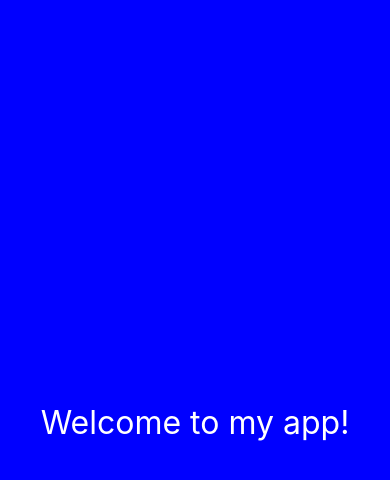
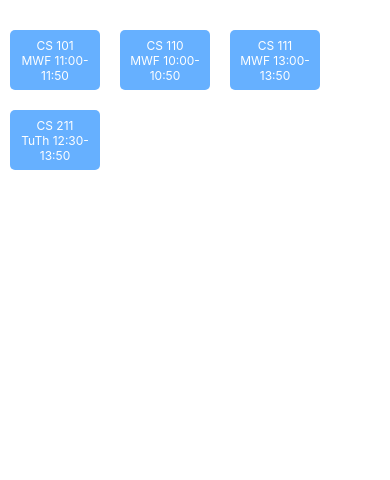
Before and after one commit to marker6275/Scheduler, a React Native app: screen / in a window 390 px wide. Shown: the top 480 px of the page. Built offline with nearby package versions, Linux system fonts and the light colour scheme.

Commit message:
still works

```diff
--- a/App.js
+++ b/App.js
@@ -1,24 +1,58 @@
-import { StatusBar } from 'expo-status-bar';
-import { StyleSheet, Text, View } from 'react-native';
+import React from 'react';
+import { SafeAreaView, StyleSheet, Text } from 'react-native';
+import CourseList from './components/Courselist';
 
-export default function App() {
+const schedule = {
+  "title": "CS Courses for 2018-2019",
+  "courses": [
+    {
+      "id": "F101",
+      "title": "Computer Science: Concepts, Philosophy, and Connections",
+      "meets": "MWF 11:00-11:50"
+    },
+    {
+      "id": "F110",
+      "title": "Intro Programming for non-majors",
+      "meets": "MWF 10:00-10:50"
+    },
+    {
+      "id": "F111",
+      "title": "Fundamentals of Computer Programming I",
+      "meets": "MWF 13:00-13:50"
+    },
+    {
+      "id": "F211",
+      "title": "Fundamentals of Computer Programming II",
+      "meets": "TuTh 12:30-13:50"
+    }
+  ]
+};
+
+const Banner = ({title}) => (
+  <Text style={styles.banner}>{title}</Text>
+);
+
+const App = () => {
   return (
-    <View style={styles.container}>
-      <Text style={styles.textStyle}>Welcome to my app!</Text>
-      <StatusBar style="auto" />
-    </View>
+    <SafeAreaView style={styles.container}>
+      <Banner tile={schedule.title} />
+      <CourseList courses={schedule.courses} />
+    </SafeAreaView>
   );
 }
 
 const styles = StyleSheet.create({
   container: {
     flex: 1,
-    backgroundColor: '#00f',
     alignItems: 'center',
     justifyContent: 'center',
+    paddingTop: 20,
   },
-  textStyle: {
-    color: '#fff',
+
+  banner: {
+    color: '#888',
     fontSize: 32,
-  }
+  },
 });
+
+export default App;
--- /dev/null
+++ b/components/Course.js
@@ -0,0 +1,36 @@
+import React from 'react';
+import { StyleSheet, Text, TouchableOpacity } from 'react-native';
+
+const getCourseNumber = course => (
+    course.id.slice(1)
+)
+
+const Course = ({ course }) => (
+    <TouchableOpacity style={styles.courseButton}>
+      <Text style={styles.courseText}>
+        {`CS ${getCourseNumber(course)}\n${course.meets}`}
+      </Text>
+    </TouchableOpacity>
+  );
+
+const styles = StyleSheet.create({
+    courseButton: {
+        flex: 1,
+        borderRadius: 5,
+        justifyContent: 'center',
+        alignItems: 'center',
+        margin: 10,
+        height: 60,
+        padding: 10,
+        minWidth: 90,
+        maxWidth: 90,
+        backgroundColor: '#66b0ff',
+    },
+    courseText: {
+        color: '#fff',
+        fontSize: 12,
+        textAlign: 'center',
+    },
+})
+
+export default Course;
--- /dev/null
+++ b/components/CourseList.js
@@ -0,0 +1,23 @@
+import React from 'react';
+import { ScrollView, StyleSheet, View } from 'react-native'
+import Course from './Course';
+
+const CourseList = ({courses}) => (
+    <ScrollView>
+      <View style={styles.courseList}>
+        {courses.map(course => <Course key={course.id} course={ course } />)}
+      </View>
+    </ScrollView>
+);
+
+const styles = StyleSheet.create({
+    courseList: {
+        flex: 1,
+        flexDirection: 'row',
+        flexWrap: 'wrap',
+        alignItems: 'center',
+        justifyContent: 'flex-start',
+    },
+});
+
+export default CourseList;
--- a/package.json
+++ b/package.json
@@ -12,6 +12,7 @@
   "dependencies": {
     "expo": "~45.0.0",
     "expo-status-bar": "~1.3.0",
+    "firebase": "^9.9.0",
     "react": "17.0.2",
     "react-dom": "17.0.2",
     "react-native": "0.68.2",
```
Also changed, not shown: public/index.html (added, +89 -0 lines), firebase.json (added), 2 other files (tests, documents, lock files or other folders).
